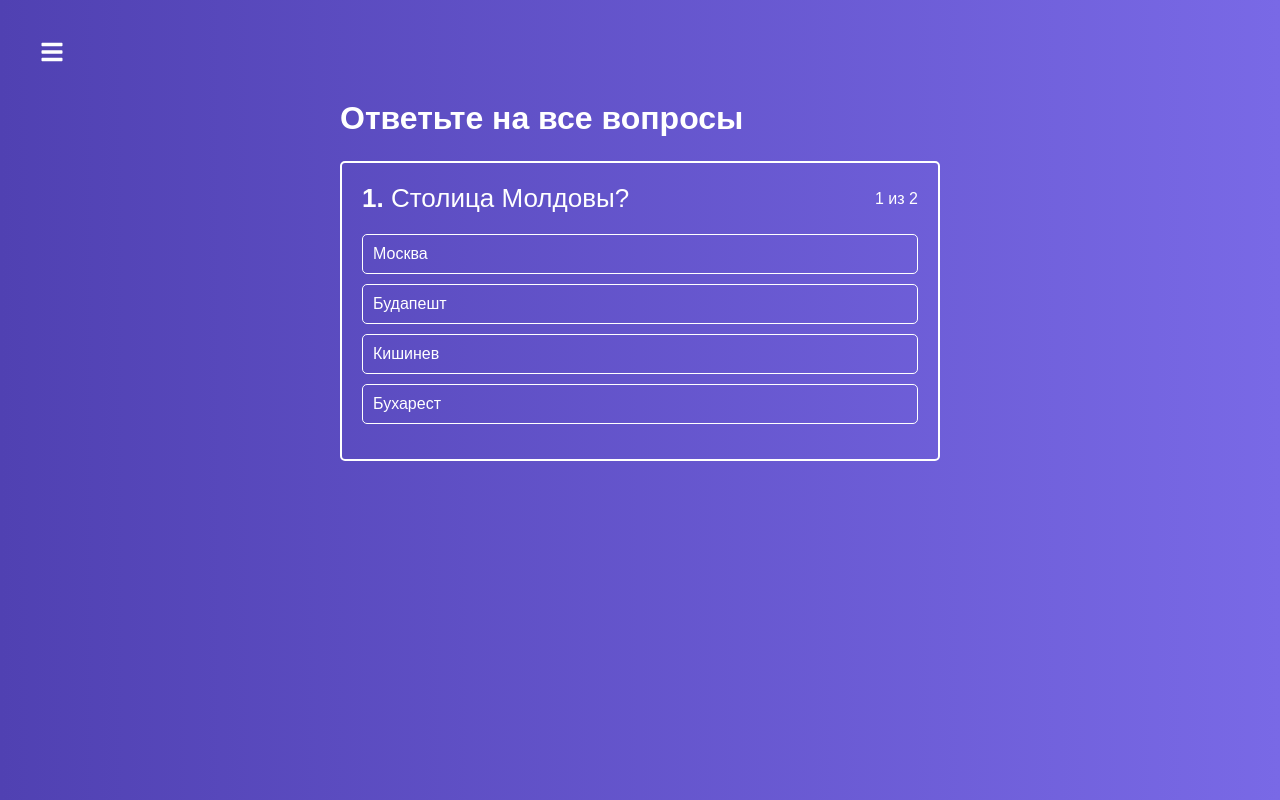
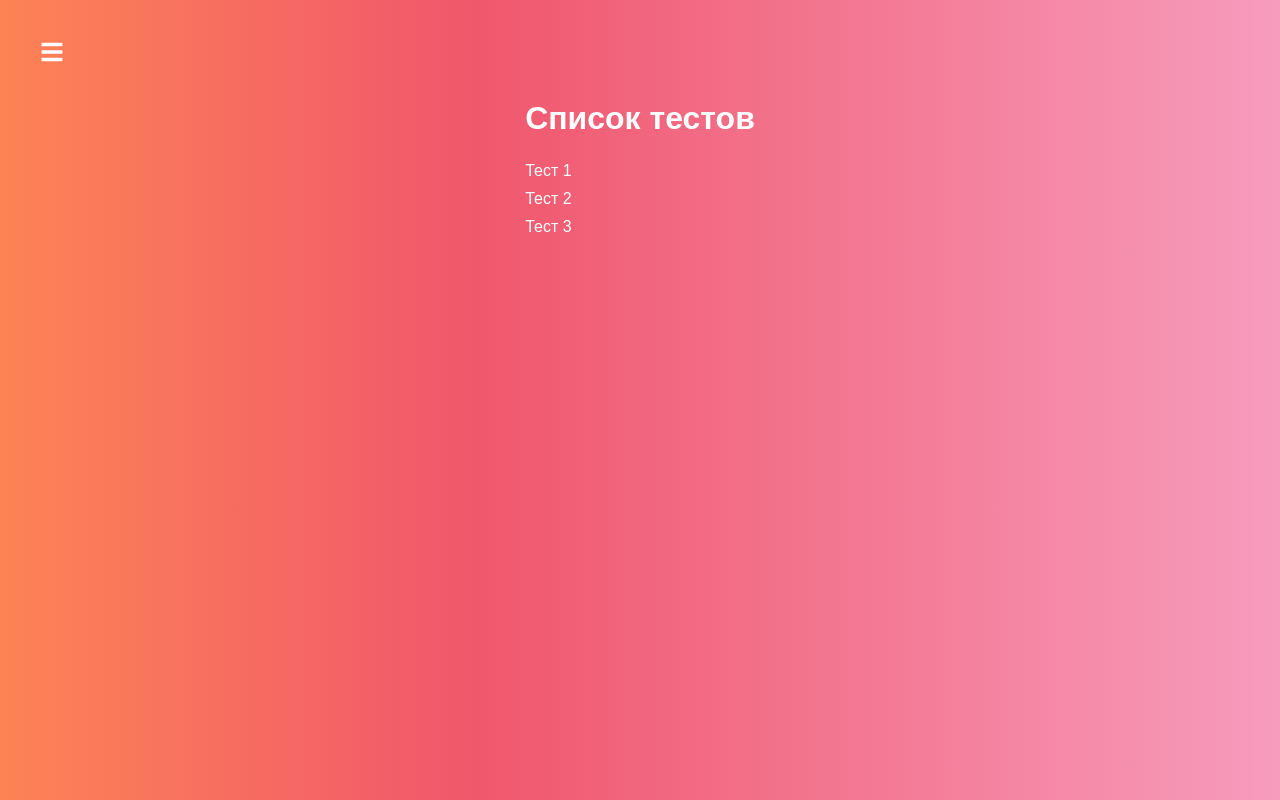
Before and after one commit to AlexMilweb/react-quiz, a React app: page / in a window 1280 px wide. Built offline with nearby package versions, Linux system fonts and the light colour scheme.

Commit message:
add routing

```diff
--- a/src/components/App/App.js
+++ b/src/components/App/App.js
@@ -1,9 +1,18 @@
 import React from 'react';
+import { Route, Switch } from 'react-router-dom';
+import Layout from '../../hoc/Layout/Layout';
 import Quiz from '../../containers/Quiz/Quiz';
-import Layout from '../../hoc/Layout/Layout';
+import QuizList from '../../containers/QuizList/QuizList';
+import Auth from '../../containers/Auth/Auth';
+import QuizCreator from '../../containers/QuizCreator/QuizCreator';
 
 export default () => (
   <Layout>
-    <Quiz />
+    <Switch>
+      <Route path="/" component={QuizList} exact />
+      <Route path="/auth" component={Auth} />
+      <Route path="/quiz-creator" component={QuizCreator} />
+      <Route path="/quiz/:id" component={Quiz} />
+    </Switch>
   </Layout>
 );
--- a/src/components/Drawer/Drawer.js
+++ b/src/components/Drawer/Drawer.js
@@ -2,15 +2,36 @@ import React from 'react';
 import Backdrop from '../Backdrop/Backdrop';
 import { Drawer, LinkList, LinkWrapper, Link } from './Drawer.styled';
 
-const links = [1, 2, 3];
+const links = [
+  {
+    to: '/',
+    label: 'Список',
+    exact: true,
+  },
+  {
+    to: '/auth',
+    label: 'Авторизация',
+    exact: false,
+  },
+  {
+    to: '/quiz-creator',
+    label: 'Создать тест',
+    exact: false,
+  },
+];
 
-export default ({ isOpen, onClose }) => (
+export default ({ isOpen, onClose }) => {
+  const clickHandler = () => {
+    onClose();
+  }
+
+  return (
     <>
       <Drawer isOpen={isOpen}>
         <LinkList>
-        {links.map((link, index) => (
+          {links.map(({to, exact, label}, index) => (
             <LinkWrapper key={index}>
-            <Link>Link {link}</Link>
+              <Link to={to} exact={exact} onClick={clickHandler}>{label}</Link>
             </LinkWrapper>
           ))}
         </LinkList>
@@ -18,3 +39,4 @@ export default ({ isOpen, onClose }) => (
       {isOpen && <Backdrop onClick={onClose} />}
     </>
   );
+}
--- a/src/components/Drawer/Drawer.styled.js
+++ b/src/components/Drawer/Drawer.styled.js
@@ -1,4 +1,5 @@
 import styled, { css } from 'styled-components';
+import { NavLink } from 'react-router-dom';
 
 export const Drawer = styled.nav`
   position: fixed;
@@ -26,7 +27,7 @@ export const LinkWrapper = styled.li`
   margin-bottom: 15px;
 `;
 
-export const Link = styled.a`
+export const Link = styled(NavLink)`
   color: #363f54;
   font-size: 30px;
   text-decoration: none;
--- a/src/components/FinishedQuiz/FinishedQuiz.js
+++ b/src/components/FinishedQuiz/FinishedQuiz.js
@@ -1,6 +1,7 @@
 import React from 'react';
 import { FontAwesomeIcon } from '@fortawesome/react-fontawesome';
 import { faTimes, faCheck } from '@fortawesome/free-solid-svg-icons';
+import { Link } from 'react-router-dom';
 import Button from '../Button/Button';
 import {
   FinishedQuiz,
@@ -41,7 +42,9 @@ export default ({ results, quiz, onRetry }) => {
       <Button onClick={onRetry} type='primary' style={{ marginRight: '15px' }}>
         Повторить
       </Button>
-      <Button type='success'>Перейти в список тестов</Button>
+      <Link to="/">
+        <Button type='success'>Перейти в список тестов</Button>
+      </Link>
     </FinishedQuiz>
   );
 };
--- /dev/null
+++ b/src/containers/Auth/Auth.js
@@ -0,0 +1,9 @@
+import React from 'react';
+
+export default () => {
+  return (
+    <div>
+      Auth
+    </div>
+  )
+}
--- a/src/containers/Quiz/Quiz.styled.js
+++ b/src/containers/Quiz/Quiz.styled.js
@@ -4,7 +4,6 @@ export const Quiz = styled.div`
   padding-top: 100px;
   flex-grow: 1;
   width: 100%;
-  background-image: linear-gradient(90deg, #5041b2, #7969e6);
 `;
 
 export const Title = styled.h1`
--- /dev/null
+++ b/src/containers/QuizCreator/QuizCreator.js
@@ -0,0 +1,9 @@
+import React from 'react';
+
+export default () => {
+  return (
+    <div>
+      QuizCreator
+    </div>
+  )
+}
--- /dev/null
+++ b/src/containers/QuizList/QuizList.js
@@ -0,0 +1,27 @@
+import React from 'react';
+import { QuizList, Title, Wrapper, ListItem, Link } from './QuizList.styled';
+
+export default () => {
+  const renderQuizes = () => {
+    return [1, 2, 3].map((quiz, index) => {
+      return (
+        <ListItem key={index}>
+          <Link to={`/quiz/${quiz}`}>
+            Тест {quiz}
+          </Link>
+        </ListItem>
+      );
+    });
+  };
+
+  return (
+    <QuizList>
+      <Wrapper>
+        <Title>Список тестов</Title>
+        <ul>
+          {renderQuizes()}
+        </ul>
+      </Wrapper>
+    </QuizList>
+  )
+}
--- /dev/null
+++ b/src/containers/QuizList/QuizList.styled.js
@@ -0,0 +1,32 @@
+import styled from 'styled-components';
+import { NavLink } from 'react-router-dom';
+
+export const QuizList = styled.div`
+  display: flex;
+  justify-content: center;
+  padding-top: 100px;
+  flex-grow: 1;
+  width: 100%;
+  background-image: linear-gradient(90deg, #fd8355 0%, #f0576c 37%, #f79cbd 100%);
+`;
+
+export const Title = styled.h1`
+  color: #fff;
+  margin-bottom: 25px;
+`;
+
+export const Wrapper = styled.div``;
+
+export const ListItem = styled.li`
+  margin-bottom: 10px;
+`;
+
+export const Link = styled(NavLink)`
+  color: #fff;
+  text-decoration: none;
+  transition: color 0.3s;
+
+  &:hover {
+    color: #363f54;
+  }
+`;
--- a/src/hoc/Layout/Layout.styled.js
+++ b/src/hoc/Layout/Layout.styled.js
@@ -4,6 +4,7 @@ export const Layout = styled.div`
   min-height: 100vh;
   display: flex;
   flex-direction: column;
+  background-image: linear-gradient(90deg, #5041b2, #7969e6);
 `;
 
 export const Main = styled.main`
```
Lines whose indentation alone changed are shown as unchanged.
